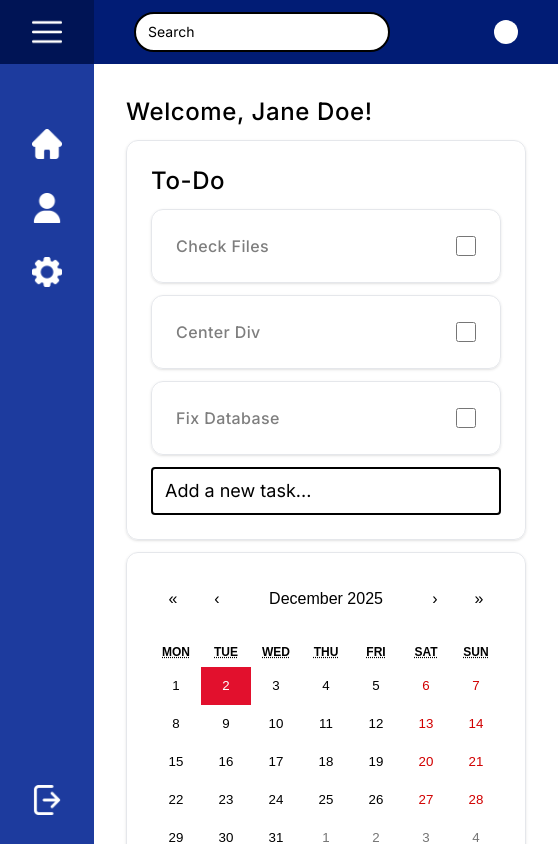
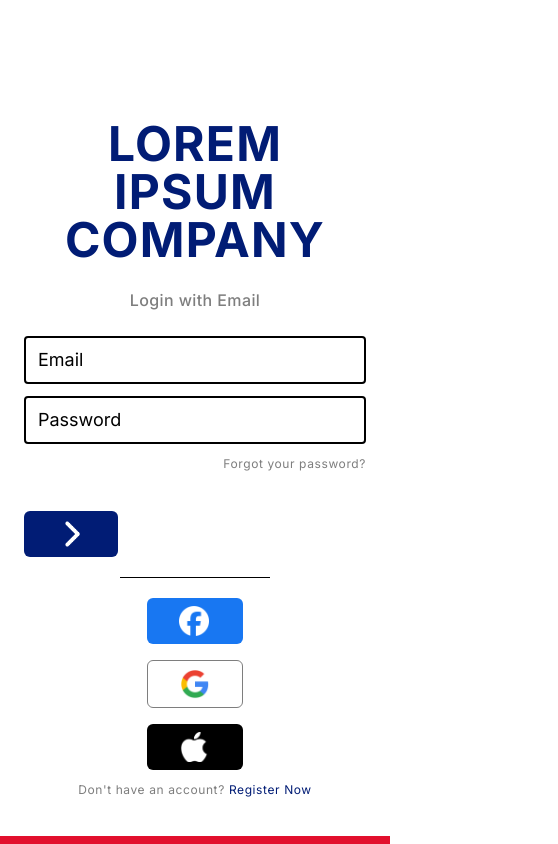
Before and after one commit to NiTzuA/frontend-technical-exam, a React (Vite) app: page / in a window 390 px wide. Shown: the whole page, 558 px wide, since content can reach past the window. Built offline with nearby package versions, Linux system fonts and the light colour scheme.

Commit message:
Add page navigation

```diff
--- a/src/App.jsx
+++ b/src/App.jsx
@@ -1,63 +1,16 @@
 import './App.css'
+import DashboardPage from './components/pages/DashboardPage'
 import LoginPage from './components/pages/LoginPage'
-import Sidebar from './components/layout/Sidebar'
-import Navbar from './components/layout/Navbar.jsx'
-import Profile from './components/page_segments/dashboard/Profile.jsx'
-import Settings from './components/page_segments/dashboard/Settings.jsx'
-import Card from './components/ui/Card.jsx'
-import Home from './components/page_segments/dashboard/Home.jsx'
-
 import { useState } from 'react'
-import { useEffect } from 'react'
-
-
 
 function App() {
 
-  const [isSmallScreen, setIsSmallScreen] = useState(false);
-  const [isSidebarOpen, setIsSidebarOpen] = useState(true);
-
-  useEffect(() => {
-    const handleResize = () => {
-      if (window.innerWidth < 768) {
-        setIsSmallScreen(true);
-        setIsSidebarOpen(false);
-      } else {
-        setIsSmallScreen(false);
-        setIsSidebarOpen(true);
-      }
-    };
-
-    handleResize();
-
-    window.addEventListener("resize", handleResize);
-    return () => window.removeEventListener("resize", handleResize);
-  }, []);
+  const [currentPage, setCurrentPage] = useState("login")
 
   return (
-
-
-
     <>
-      <div className="flex flex-row w-full h-screen">
-          <Sidebar
-            isSmallScreen={isSmallScreen}
-            isMaximized={isSidebarOpen}
-            setIsMaximized={setIsSidebarOpen}
-            className={`${
-              isSmallScreen && isSidebarOpen ? "flex-grow" : ""
-            }`}
-          />
-
-        {!isSmallScreen || !isSidebarOpen ? (
-          <div className='flex-grow flex flex-col'>
-            <Navbar />
-            <Home />
-          </div>
-        ) : null}
-      </div>
-
-
+    {currentPage === "login" && <LoginPage setCurrentPage={setCurrentPage} />}
+    {currentPage === "dashboard" && <DashboardPage setCurrentPage={setCurrentPage}/>}
     </>
   )
 }
--- a/src/components/layout/Sidebar.jsx
+++ b/src/components/layout/Sidebar.jsx
@@ -6,7 +6,7 @@ import ProfileIcon from "../../assets/user.png"
 import SettingsIcon from "../../assets/settings.png"
 import LogoutIcon from "../../assets/logout.png"
 
-function Sidebar( {isScreenSmall, isMaximized, setIsMaximized, className} ) {
+function Sidebar( {isMaximized, setIsMaximized, className, setDashboardPage, setCurrentPage} ) {
     return (
         <>
 
@@ -16,7 +16,7 @@ function Sidebar( {isScreenSmall, isMaximized, setIsMaximized, className} ) {
                     className="bg-transparent hover:bg-transparent !px-2"
                     img={BurgerIcon}
                     imgWidth="30px"
-                    imgHeigh="30px"
+                    imgHeight="30px"
                     onClick={() => setIsMaximized(prev => !prev)}
                 ></Button>
 
@@ -31,15 +31,15 @@ function Sidebar( {isScreenSmall, isMaximized, setIsMaximized, className} ) {
 
             </div>
             <div className="flex flex-col">
-                <Button variant="sidebar" className="text-left" img={DashboardIcon} imgWidth="30px" imgHeight="30px">{isMaximized && "Dashboard"}</Button>
-                <Button variant="sidebar" className="text-left" img={ProfileIcon} imgWidth="30px" imgHeight="30px">{isMaximized && "Profile"}</Button>
-                <Button variant="sidebar" className="text-left" img={SettingsIcon} imgWidth="30px" imgHeight="30px">{isMaximized && "Settings"}</Button>
+                <Button variant="sidebar" className="text-left" img={DashboardIcon} imgWidth="30px" imgHeight="30px" onClick={() => setDashboardPage("home")}>{isMaximized && "Dashboard"}</Button>
+                <Button variant="sidebar" className="text-left" img={ProfileIcon} imgWidth="30px" imgHeight="30px" onClick={() => setDashboardPage("profile")}>{isMaximized && "Profile"}</Button>
+                <Button variant="sidebar" className="text-left" img={SettingsIcon} imgWidth="30px" imgHeight="30px" onClick={() => setDashboardPage("settings")}>{isMaximized && "Settings"}</Button>
             </div>
             <div className="flex-grow">
 
             </div>
             <div className="flex flex-col py-3">
-                <Button variant="sidebar" className="text-left" img={LogoutIcon} imgWidth="30px" imgHeight="30px">{isMaximized && "Logout"}</Button>
+                <Button variant="sidebar" className="text-left" img={LogoutIcon} imgWidth="30px" imgHeight="30px" onClick={() => setCurrentPage("login")}>{isMaximized && "Logout"}</Button>
             </div>
         </div>
 
--- a/src/components/page_segments/dashboard/Profile.jsx
+++ b/src/components/page_segments/dashboard/Profile.jsx
@@ -12,7 +12,7 @@ function Profile( {} ) {
     return (
 
         <>
-            <div className="flex-grow flex flex-col">
+            <div className="flex-grow flex flex-col overflow-y-auto">
                 <div className="">
                     <img
                     src={HeroImage}
--- a/src/components/page_segments/dashboard/Settings.jsx
+++ b/src/components/page_segments/dashboard/Settings.jsx
@@ -17,7 +17,7 @@ function Settings() {
 
     return (
         <>
-            <div className="flex flex-col justify-between flex-wrap">
+            <div className="flex flex-col justify-between overflow-y-auto">
                 <div className="flex flex-col p-6 pt-16 gap-4 flex-grow">
                     <div className="flex flex-row">
                         <Text className="text-3xl !text-black">Settings</Text>
@@ -27,6 +27,8 @@ function Settings() {
                         {/* FUTURE AUSTIN, YOU COULD LITERALLY TURN ALL THE SETTINGS OBJECTS INTO A SINGLE COMPONENT
                             WRAAHHHHHHHHHHHHHHHHHHHHH
                             understandable since we're running out of time owo
+                            or u could've used a list
+                            lmao u need more sleep
                         */}
 
                         <div className="flex flex-col gap-5">
--- a/src/components/page_segments/login/LoginForm.jsx
+++ b/src/components/page_segments/login/LoginForm.jsx
@@ -7,7 +7,7 @@ import GoogleIcon from "../../../assets/google_icon.png";
 import AppleIcon from "../../../assets/apple_icon.png";
 import RightArrow from "../../../assets/right_arrow.png"
 
-function LoginForm () {
+function LoginForm ( {setCurrentPage} ) {
     return (
         <>
             <div className="flex flex-col justify-between min-h-screen items-stretch flex-1
@@ -36,7 +36,7 @@ function LoginForm () {
 
                 <div className="flex flex-col gap-5">
                     <div>
-                        <Button variant="primary" img={RightArrow}  imgWidth="30px" imgHeight="30px"></Button>
+                        <Button variant="primary" img={RightArrow}  imgWidth="30px" imgHeight="30px" onClick={() => setCurrentPage("dashboard")}></Button>
                     </div>
 
                     <div className="bg-black mx-24 h-[1px]"/>
--- /dev/null
+++ b/src/components/pages/DashboardPage.jsx
@@ -0,0 +1,68 @@
+import Sidebar from '../layout/Sidebar.jsx'
+import Navbar from '../layout/Navbar.jsx'
+import Card from '../ui/Card.jsx'
+import Profile from '../page_segments/dashboard/Profile.jsx'
+import Home from '../page_segments/dashboard/Home.jsx'
+import Settings from '../page_segments/dashboard/Settings.jsx'
+
+import { useState } from 'react'
+import { useEffect } from 'react'
+
+
+
+function DashboardPage( {setCurrentPage} ) {
+
+  const [isSmallScreen, setIsSmallScreen] = useState(false);
+  const [isSidebarOpen, setIsSidebarOpen] = useState(true);
+  const [dashboardPage, setDashboardPage] = useState("home");
+
+  useEffect(() => {
+    const handleResize = () => {
+      if (window.innerWidth < 768) {
+        setIsSmallScreen(true);
+        setIsSidebarOpen(false);
+      } else {
+        setIsSmallScreen(false);
+        setIsSidebarOpen(true);
+      }
+    };
+
+    handleResize();
+
+    window.addEventListener("resize", handleResize);
+    return () => window.removeEventListener("resize", handleResize);
+  }, []);
+
+  return (
+
+
+
+    <>
+      <div className="flex flex-row w-full h-screen">
+          <Sidebar
+            isMaximized={isSidebarOpen}
+            setIsMaximized={setIsSidebarOpen}
+            setDashboardPage={setDashboardPage}
+            setCurrentPage={setCurrentPage}
+            className={`${
+              isSmallScreen && isSidebarOpen ? "flex-grow" : ""
+            }`}
+          />
+
+        {!isSmallScreen || !isSidebarOpen ? (
+          <div className='flex-grow flex flex-col'>
+            <Navbar />
+
+            {dashboardPage === "home" && <Home />}
+            {dashboardPage === "profile" && <Profile />}
+            {dashboardPage === "settings" && <Settings />}
+          </div>
+        ) : null}
+      </div>
+
+
+    </>
+  )
+}
+
+export default DashboardPage
--- a/src/components/pages/LoginPage.jsx
+++ b/src/components/pages/LoginPage.jsx
@@ -1,11 +1,11 @@
 import LoginForm from "../page_segments/login/LoginForm";
 import HeroImage from "../../assets/hero_image.jpg"
 
-function LoginPage () {
+function LoginPage ( {setCurrentPage}) {
     return (
         <>
             <div className="flex min-h-screen w-screen overflow-auto">
-                <LoginForm />
+                <LoginForm setCurrentPage={setCurrentPage}/>
                 <img
                     src={HeroImage}
                     className="object-cover overflow-hidden hidden md:block"
```
